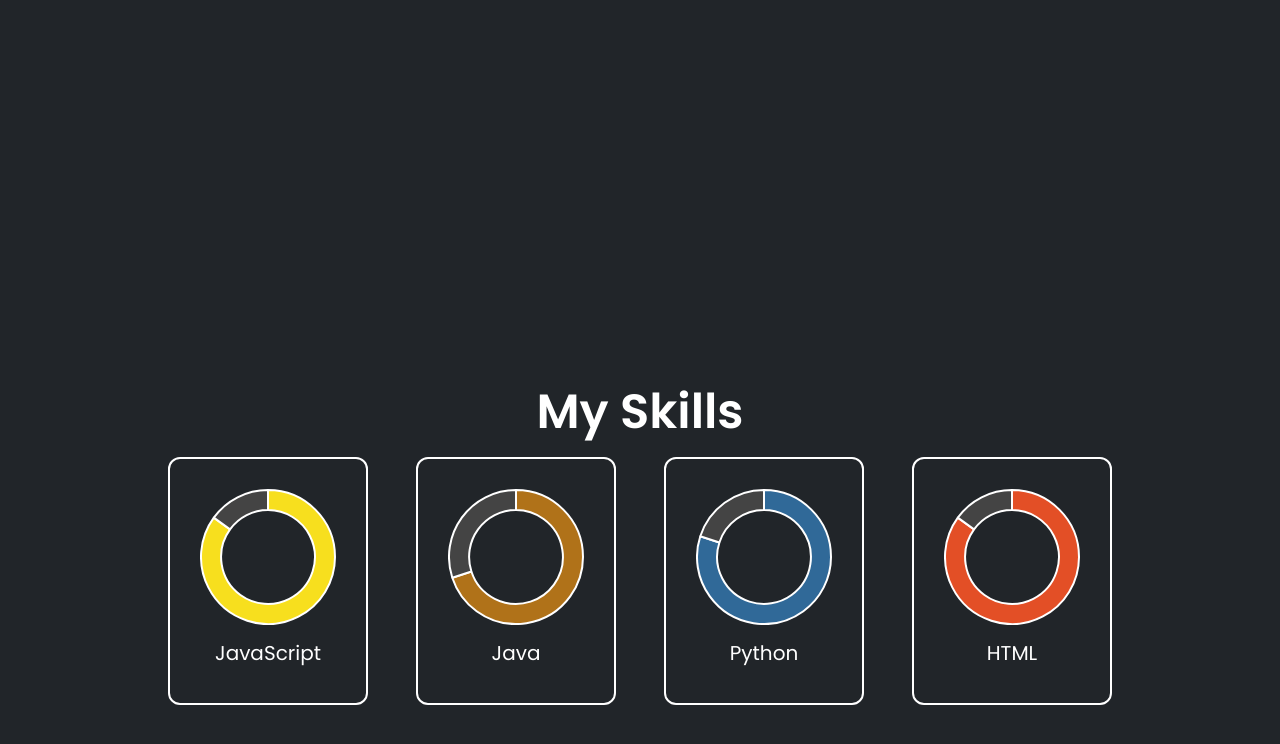
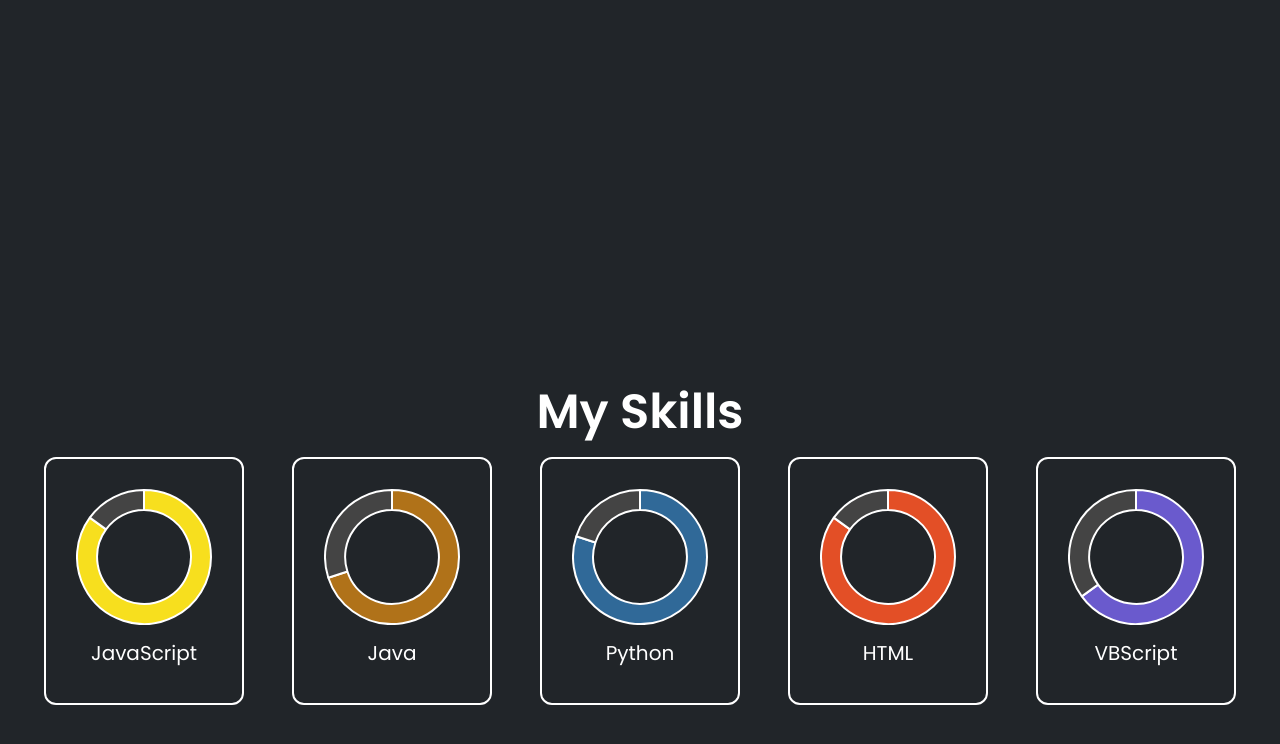
Before and after one commit to sertzzxc/Portfolio, a website: page src/public/index.html in a window 1280 px wide. Shown: the part 1456-2200 px from the top of the page. Drawn offline with nearby package versions, Linux system fonts and the light colour scheme.

Commit message:
Updated Charts

```diff
--- a/src/public/index.html
+++ b/src/public/index.html
@@ -410,6 +410,14 @@
           </div>
         </div>
 
+        <!-- VBScript Card -->
+        <div class="card text-center bg-dark text-white" style="width: 200px; border: 2px solid #fff;">
+          <div class="card-body">
+            <canvas id="VBScriptChart"></canvas>
+            <h5 class="card-title mt-3">VBScript</h5>
+          </div>
+        </div>
+
     </section>
   </div>
 
--- a/src/public/skills-chart.js
+++ b/src/public/skills-chart.js
@@ -69,4 +69,16 @@ document.addEventListener('DOMContentLoaded', () => {
     options: { plugins: { legend: { display: false } }, cutout: '70%' }
   });
 
+  new Chart(document.getElementById('VBScriptChart'), {
+    type: 'doughnut',
+    data: {
+      labels: ['VBScript', 'Remaining'],
+      datasets: [{
+        data: [65, 35],
+        backgroundColor: ['#6a5acd', '#444'],
+        borderWidth: 2
+      }]
+    },
+    options: { plugins: { legend: { display: false } }, cutout: '70%' }
+  });
 });
```
